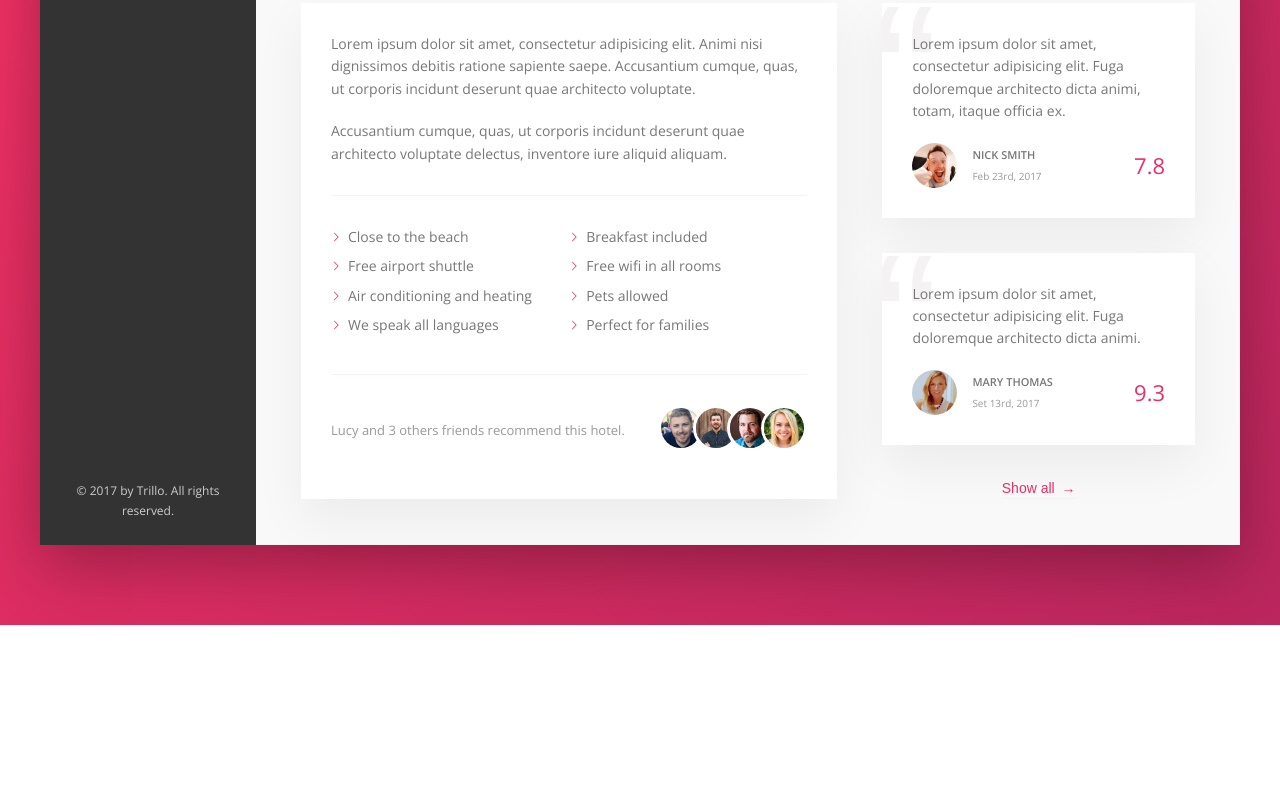
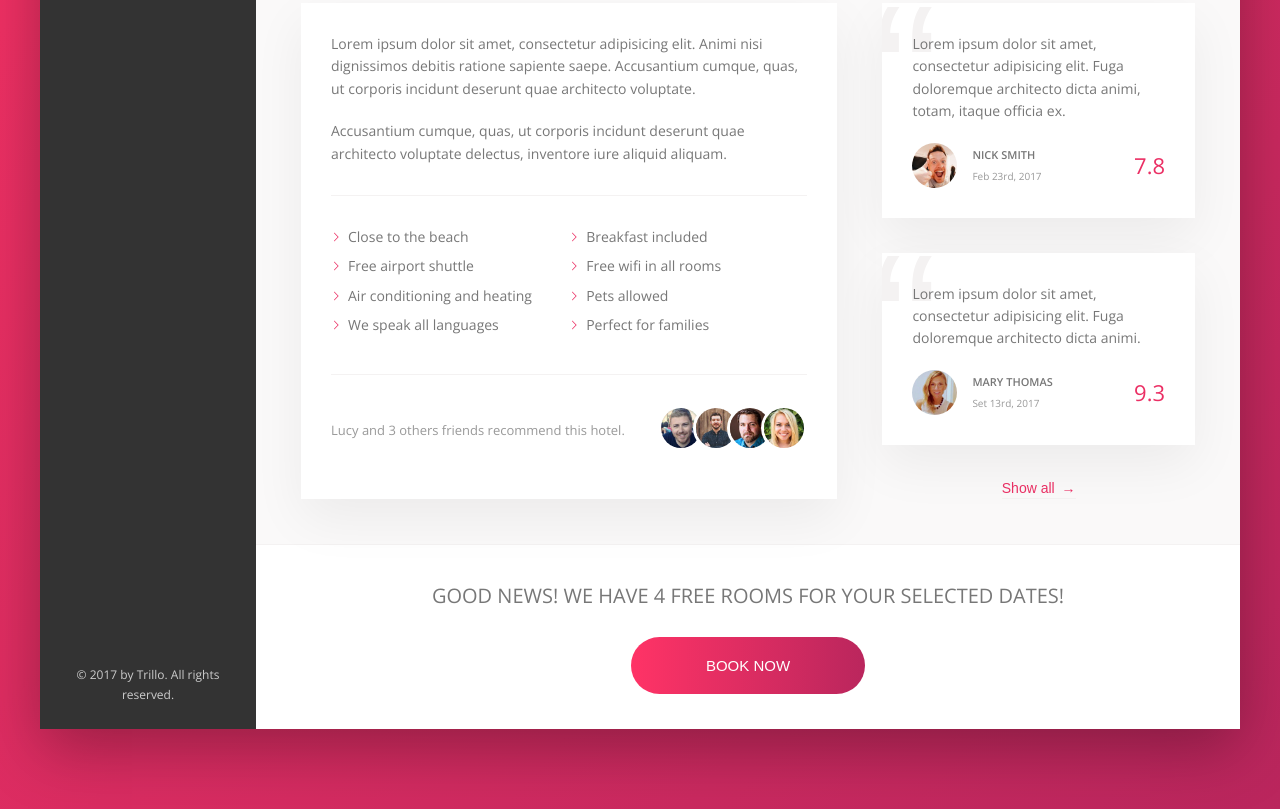
Before and after one commit to javielrezende/advanced_css_sass_2, a website: page index.html in a window 1280 px wide. Shown: the part 644-1453 px from the top of the page. Before the commit the page ends 1269 px from the top, so only its background shows below. Drawn offline with nearby package versions, Linux system fonts and the light colour scheme; files that its build step writes are made by us from their sources.

Commit message:
:sparkles: CTA section finished
git push

```diff
--- a/index.html
+++ b/index.html
@@ -217,6 +217,17 @@
 
                             <button class="btn-inline">Show all <span>&rarr;</span></button>
                         </div>
+
+                    </div>
+                    <div class="cta">
+                        <h2 class="cta__book-now">
+                            Good news! We have 4 free rooms for your selected dates!
+                        </h2>
+
+                        <button class="btn">
+                            <span class="btn__visible">Book now</span>
+                            <span class="btn__invisible">Only 4 rooms left</span>
+                        </button>
                     </div>
                 </main>
             </div>
--- a/sass/_component.scss
+++ b/sass/_component.scss
@@ -441,3 +441,67 @@
         z-index: 1;
     }
 }
+
+///////////////////////////////////////////////////
+/// CALL TO ACTION
+.cta {
+    padding: 3.5rem 0;
+    text-align: center;
+
+    &__book-now {
+        font-size: 2rem;
+        font-weight: 300;
+        text-transform: uppercase;
+        margin-bottom: 2.5rem;
+    }
+}
+
+///////////////////////////////////////////////////
+/// BUTTON
+.btn {
+    font-size: 1.5rem;
+    font-weight: 300;
+    text-transform: uppercase;
+    border-radius: 100px;
+    border: none;
+    background-image: linear-gradient(to right, var(--color-primary-light), var(--color-primary-dark));
+    color: #fff;
+    position: relative;
+    overflow: hidden;
+    cursor: pointer;
+
+    & > * {
+        display: inline-block;
+        width: 100%;
+        height: 100%;
+        transition: all .2s;
+    }
+
+    &__visible {
+        padding: 2rem 7.5rem;
+    }
+
+    &__invisible {
+        padding: 2rem 0;
+        position: absolute;
+        left: 0;
+        top: -100%;
+    }
+
+    &:hover {
+        background-image: linear-gradient(to left, var(--color-primary-light), var(--color-primary-dark));
+    }
+
+    &:hover &__visible {
+        transform: translateY(100%);
+    }
+
+    &:hover &__invisible {
+        top: 0;
+    }
+
+    &:focus {
+        outline: none;
+        animation: pulsate 1s infinite;
+    }
+}
```
